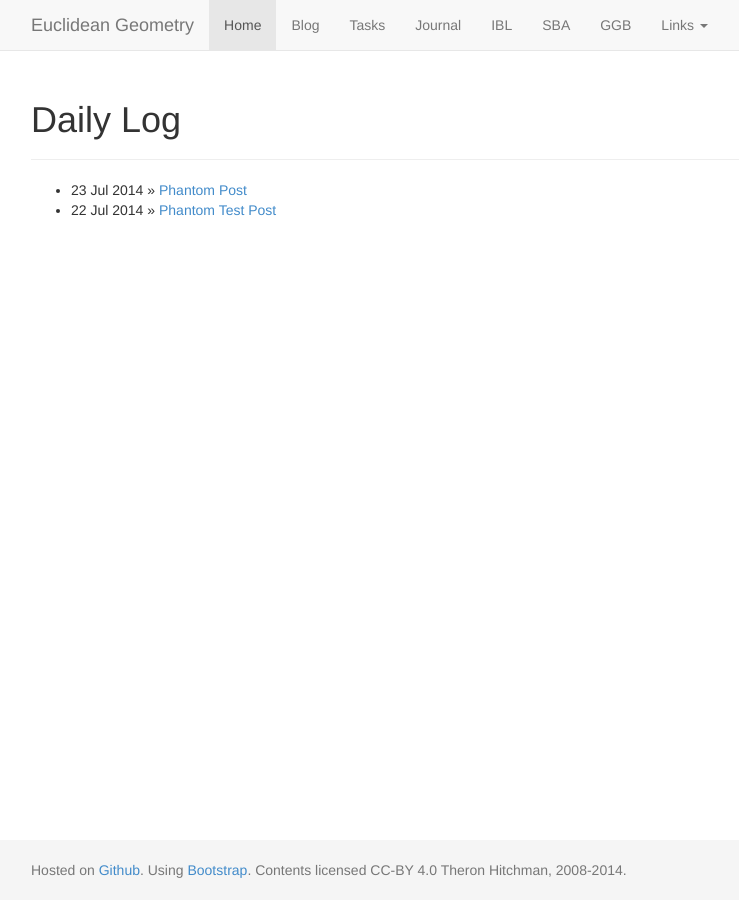
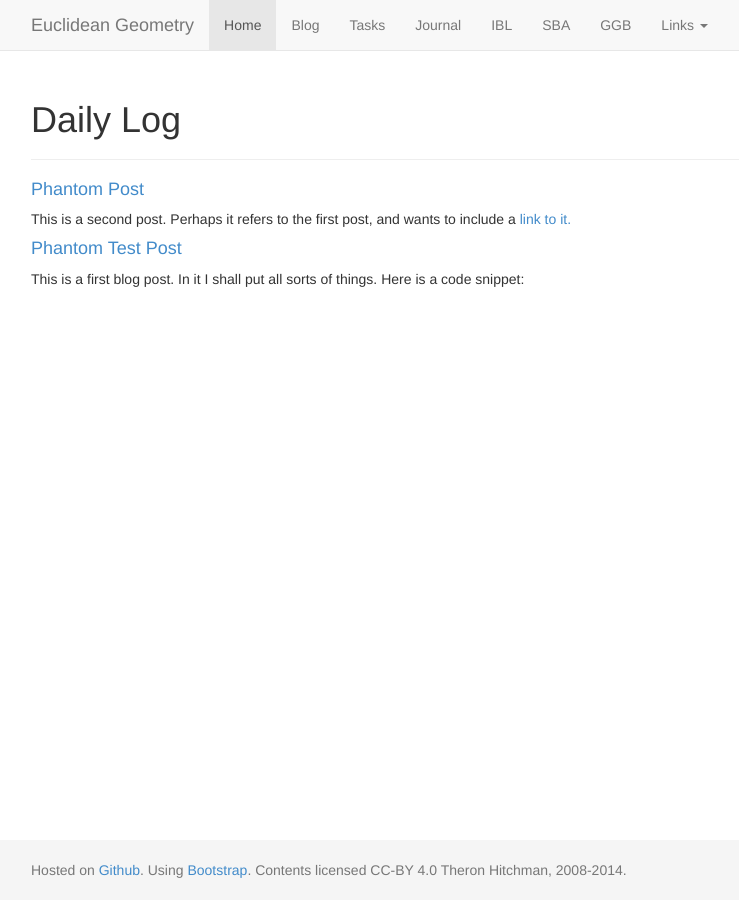
Before and after one commit to theronhitchman/euclidean-geometry, a Jekyll site: the page built from blog/index.html, in a window 1280 px wide. Shown: the whole page, without its empty margins (39-778 px from the left). Built offline with Jekyll 4.4.1, drawn with Linux system fonts in a browser that asks for light colours; nearby versions of some CDN libraries.

Commit message:
working on post layouts

```diff
--- a/_config.yml
+++ b/_config.yml
@@ -7,7 +7,7 @@ plus_username:  "+TheronHitchman"
 
 url:           "http://theronhitchman.github.io"
 baseurl:       "/euclidean-geometry"
-paginate:      10
+
 
 markdown:      kramdown
 highlighter:   pygments
--- a/_posts/2014-07-22-phantom1.md
+++ b/_posts/2014-07-22-phantom1.md
@@ -1,6 +1,6 @@
 ---
 title: Phantom Test Post #1
-layout: default
+layout: post
 ---
 
 This is a first blog post. In it I shall put all sorts of things.
--- a/_posts/2014-07-23-phantom2.md
+++ b/_posts/2014-07-23-phantom2.md
@@ -1,6 +1,6 @@
 ---
 title: Phantom Post #2
-layout: default
+layout: post
 ---
 
 This is a second post. Perhaps it refers to the first post, and wants to include
--- a/blog/index.html
+++ b/blog/index.html
@@ -3,9 +3,12 @@ title: Daily Log
 layout: default
 ---
 
-  <ul class="posts">
-    {% for post in site.posts limit: 20 %}
-      <li><span>{{ post.date | date_to_string }}</span> &raquo;
-      <a href="{{ post.url | prepend: site.baseurl }}">{{ post.title }}</a></li>
+  <div class="posts">
+    {% for post in site.posts %}
+      <h4><a href="{{ post.url | prepend: site.baseurl }}">
+        <!--{{ post.date | date_to_long_string }}:--> {{ post.title }}</a></h4>
+
+      {{ post.excerpt }}
+
     {% endfor %}
-  </ul>
+  </div>
```
Also changed, not shown: _layouts/post.html (+3 -4 lines).
